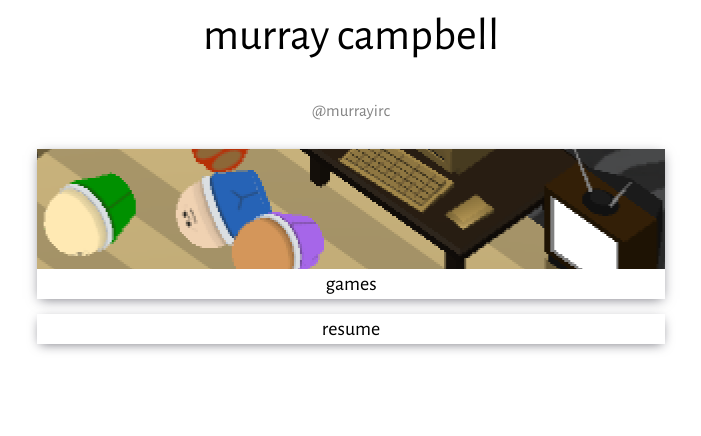
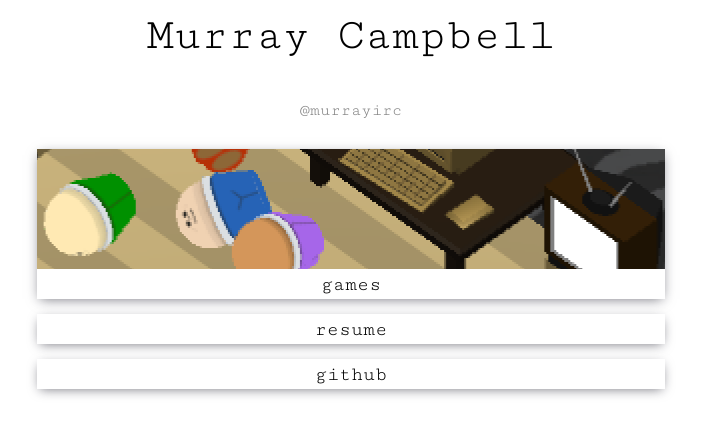
Before and after one commit to campmara/portfolio, a website: page web/index.html in a window 1280 px wide. Shown: the whole page, without its empty margins (289-990 px from the left). Drawn offline with nearby package versions, Linux system fonts and the light colour scheme.

Commit message:
Added github, changed typeface.

```diff
--- a/web/css/skeleton.css
+++ b/web/css/skeleton.css
@@ -127,7 +127,7 @@ body {
   font-size: 2em; /* currently ems cause chrome bug misinterpreting rems on body element */
   line-height: 1.6;
   font-weight: 400;
-  font-family: "Alegreya Sans", "Ubuntu", "Raleway", "Source Sans Pro", "HelveticaNeue", "Helvetica Neue", Helvetica, Arial, sans-serif;
+  font-family: "Cutive Mono", "Alegreya Sans", "Ubuntu", "Raleway", "Source Sans Pro", "HelveticaNeue", "Helvetica Neue", Helvetica, Arial, sans-serif, monospace;
   color: #FFFFFF; }
 
 
--- a/web/index.html
+++ b/web/index.html
@@ -5,9 +5,9 @@
   <!-- Basic Page Needs
   –––––––––––––––––––––––––––––––––––––––––––––––––– -->
   <meta charset="utf-8">
-  <title>murray campbell</title>
+  <title>Murray Campbell</title>
   <meta name="description" content="">
-  <meta name="author" content="murray campbell">
+  <meta name="author" content="Murray Campbell">
 
   <!-- Mobile Specific Metas
   –––––––––––––––––––––––––––––––––––––––––––––––––– -->
@@ -18,7 +18,8 @@
   <!--<link href='https://fonts.googleapis.com/css?family=Source+Sans+Pro:300' rel='stylesheet' type='text/css'>-->
   <!--<link href="//fonts.googleapis.com/css?family=Raleway:400,300,600" rel="stylesheet" type="text/css">-->
   <!--<link href='https://fonts.googleapis.com/css?family=Ubuntu' rel='stylesheet' type='text/css'>-->
-  <link href='https://fonts.googleapis.com/css?family=Alegreya+Sans' rel='stylesheet' type='text/css'>
+  <!--<link href='https://fonts.googleapis.com/css?family=Alegreya+Sans' rel='stylesheet' type='text/css'>-->
+  <link href="https://fonts.googleapis.com/css?family=Cutive+Mono" rel="stylesheet">
 
   <!-- CSS
   –––––––––––––––––––––––––––––––––––––––––––––––––– -->
@@ -43,7 +44,7 @@
       </a>-->
 
       <p class="textlogo twelve columns">
-        <a href="http://murrayirc.com">murray campbell</a>
+        <a href="http://murrayirc.com">Murray Campbell</a>
       </p>
 
       <p class="intro twelve columns">
@@ -53,9 +54,11 @@
 
 
 
-    <a class="offset-by-two contentarea eight columns" href="https://murrayirc.itch.io/" style="background-image: url('images/games.png');">games</a>
+    <a class="offset-by-two contentarea eight columns" href="https://murrayirc.itch.io/" target="_blank" style="background-image: url('images/games.png');">games</a>
 
-    <a class="offset-by-two smallcontentarea eight columns" href="https://drive.google.com/file/d/0BzeV5laU3Lr9bVljNFQ0bW9mYUk/view?usp=sharing" style=");">resume</a>
+    <a class="offset-by-two smallcontentarea eight columns" href="https://drive.google.com/open?id=1nneWsA0SmlPBgv6WMJRmAAgrI_f-YMdrIwzmuttsOTw" target="_blank" style="">resume</a>
+
+    <a class="offset-by-two smallcontentarea eight columns" href="https://github.com/MurrayIRC" target="_blank" style="">github</a>
 
     <!--<a class="offset-by-two contentarea eight columns" href="https://soundcloud.com/pastajones" style="background-image: url('images/music.png');">music</a>
 
```
